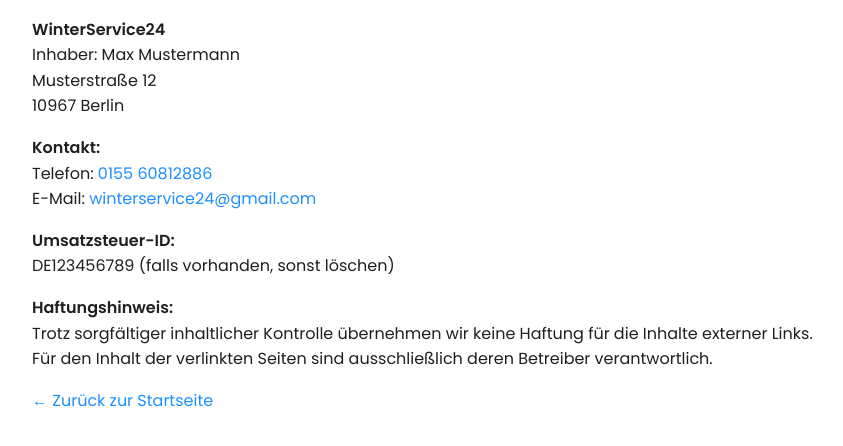
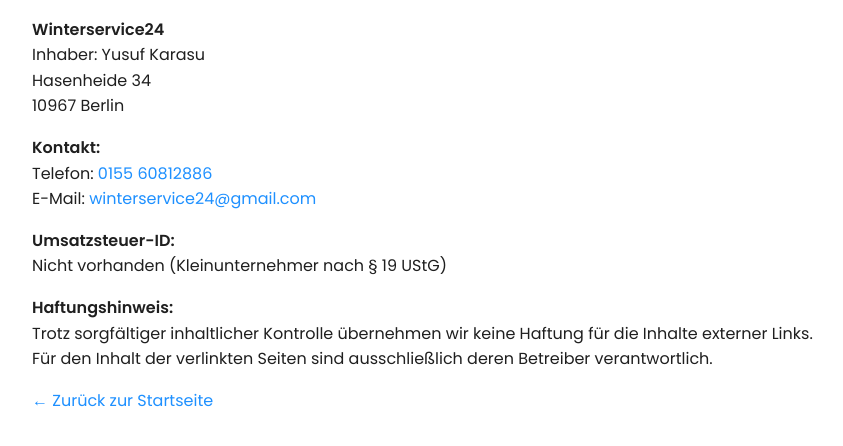
Before and after one commit to winterservice24-creator/winterservice24, a plain HTML site: page impressum.html in a window 1280 px wide. Shown: the part 116-562 px from the top of the page, without its empty margins (208-1051 px from the left). Drawn offline with Linux system fonts and the light colour scheme.

Commit message:
Update impressum.html

```diff
--- a/impressum.html
+++ b/impressum.html
@@ -4,30 +4,37 @@
   <meta charset="UTF-8" />
   <meta name="viewport" content="width=device-width, initial-scale=1" />
   <title>Impressum | WinterService24</title>
-  <meta name="description" content="Impressum von WinterService24 – Ihr Winterdienst in Berlin. Rechtliche Angaben, Kontaktinformationen und Verantwortlichkeiten." />
+  <meta name="description" content="Impressum von WinterService24 – Professioneller Winterdienst in Berlin. Rechtliche Angaben, Kontaktinformationen und Verantwortlichkeiten." />
   <link href="https://fonts.googleapis.com/css2?family=Poppins:wght@400;600&display=swap" rel="stylesheet">
 
-  <!-- Google Analytics -->
-  <script async src="https://www.googletagmanager.com/gtag/js?id=G-RF1BFNT7BL"></script>
-  <script>
-    window.dataLayer = window.dataLayer || [];
-    function gtag(){dataLayer.push(arguments);}
-    gtag('js', new Date());
-    gtag('config', 'G-RF1BFNT7BL');
-  </script>
-
   <style>
-    body { font-family: Poppins, sans-serif; padding: 40px; max-width: 800px; margin: auto; line-height: 1.6; color: #1f1f1f; }
-    h1 { color: #0E3A66; margin-bottom: 20px; }
-    a { color: #1E90FF; text-decoration: none; }
-    a:hover { text-decoration: underline; }
+    body {
+      font-family: Poppins, sans-serif;
+      padding: 40px;
+      max-width: 800px;
+      margin: auto;
+      line-height: 1.6;
+      color: #1f1f1f;
+    }
+    h1 {
+      color: #0E3A66;
+      margin-bottom: 20px;
+    }
+    a {
+      color: #1E90FF;
+      text-decoration: none;
+    }
+    a:hover {
+      text-decoration: underline;
+    }
   </style>
 </head>
 <body>
   <h1>Impressum</h1>
-  <p><strong>WinterService24</strong><br>
-  Inhaber: Max Mustermann<br>
-  Musterstraße 12<br>
+
+  <p><strong>Winterservice24</strong><br>
+  Inhaber: Yusuf Karasu<br>
+  Hasenheide 34<br>
   10967 Berlin</p>
 
   <p><b>Kontakt:</b><br>
@@ -35,10 +42,11 @@
   E-Mail: <a href="mailto:winterservice24@gmail.com">winterservice24@gmail.com</a></p>
 
   <p><b>Umsatzsteuer-ID:</b><br>
-  DE123456789 (falls vorhanden, sonst löschen)</p>
+  Nicht vorhanden (Kleinunternehmer nach § 19 UStG)</p>
 
   <p><b>Haftungshinweis:</b><br>
-  Trotz sorgfältiger inhaltlicher Kontrolle übernehmen wir keine Haftung für die Inhalte externer Links. Für den Inhalt der verlinkten Seiten sind ausschließlich deren Betreiber verantwortlich.</p>
+  Trotz sorgfältiger inhaltlicher Kontrolle übernehmen wir keine Haftung für die Inhalte externer Links.
+  Für den Inhalt der verlinkten Seiten sind ausschließlich deren Betreiber verantwortlich.</p>
 
   <p><a href="index.html">← Zurück zur Startseite</a></p>
 </body>
```
